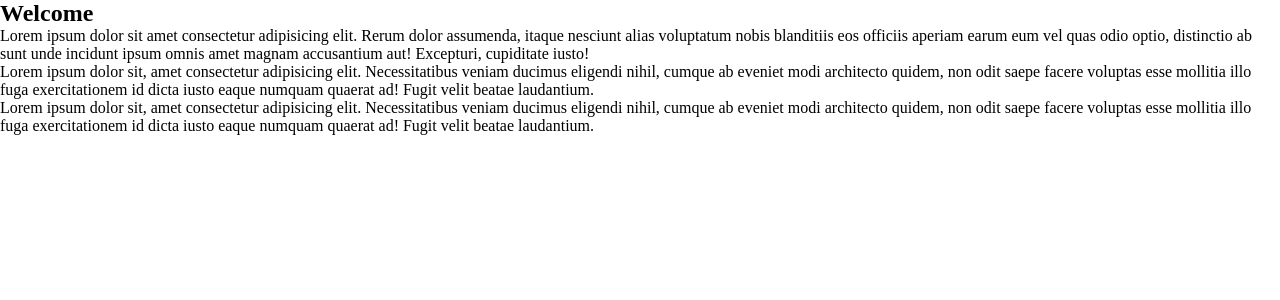
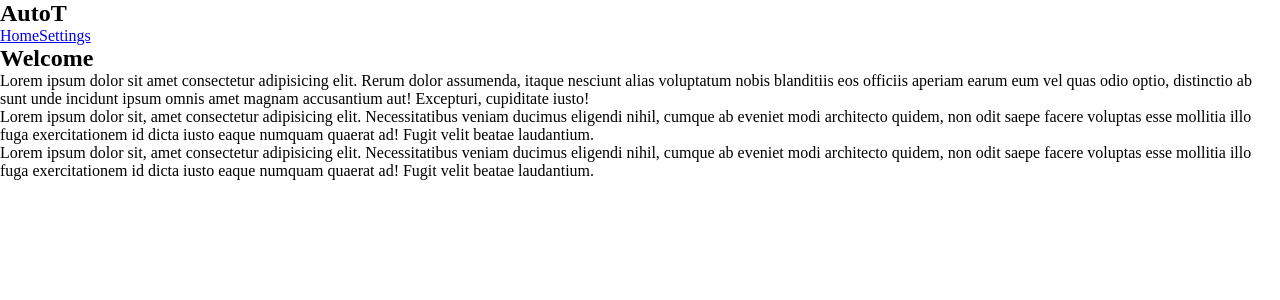
Before and after one commit to auto3t/auto3t, a JavaScript app in the folder frontend/: page / in a window 1280 px wide. Shown: the top 300 px of the page. Built offline with nearby package versions, Linux system fonts and the light colour scheme; the HTML template or start-up script is replaced by a standard one.

Commit message:
implement root layout

```diff
--- a/frontend/src/App.js
+++ b/frontend/src/App.js
@@ -7,10 +7,11 @@
 
 import Home from './pages/Home';
 import Settings from './pages/Settings';
+import RootLayout from './layouts/RootLayout';
 
 const router = createBrowserRouter(
   createRoutesFromElements(
-    <Route>
+    <Route path='/' element={<RootLayout />}>
       <Route index  element={<Home />}/>
       <Route path='settings' element={<Settings />}/>
     </Route>
--- /dev/null
+++ b/frontend/src/layouts/RootLayout.js
@@ -0,0 +1,18 @@
+import { NavLink, Outlet } from "react-router-dom";
+
+export default function RootLayout() {
+  return (
+    <div className="root-layout">
+      <header>
+        <nav>
+          <h1>AutoT</h1>
+          <NavLink to="/">Home</NavLink>
+          <NavLink to="settings">Settings</NavLink>
+        </nav>
+      </header>
+      <main>
+        <Outlet />
+      </main>
+    </div>
+  )
+}
```
